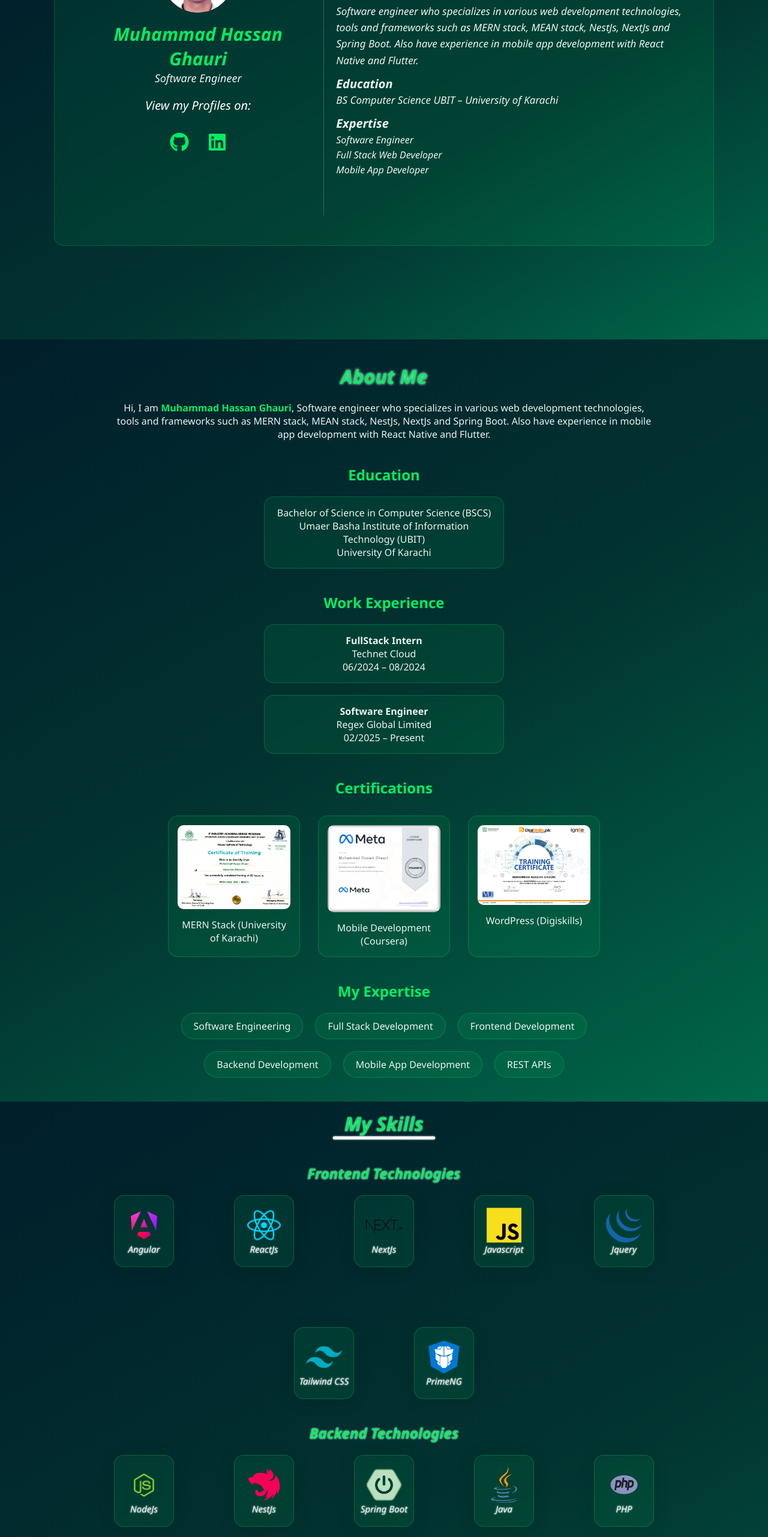
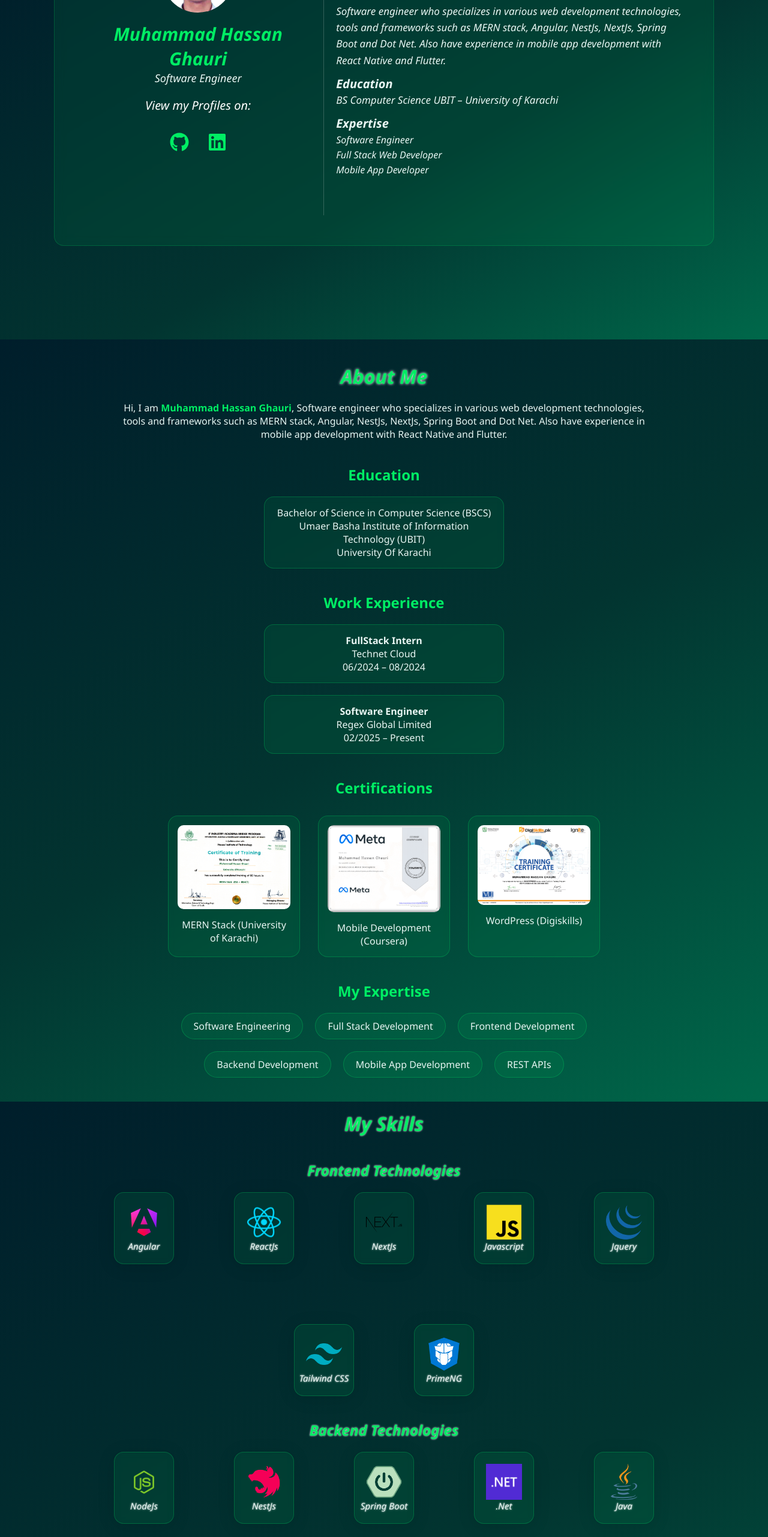
Before and after one commit to HassanGhauri/Porfolio-Website-with-ReactJs, a React (Vite) app: page / in a window 1280 px wide. Shown: the part 234-2797 px from the top of the page at 60% size. Built offline with nearby package versions, Linux system fonts and the light colour scheme.

Commit message:
some skills and styling adjustments

```diff
--- a/src/Components/About/About.jsx
+++ b/src/Components/About/About.jsx
@@ -31,7 +31,7 @@ const About = () => {
         <p className="about-intro">
           Hi, I am <span>Muhammad Hassan Ghauri</span>, Software engineer who
           specializes in various web development technologies, tools and
-          frameworks such as MERN stack, MEAN stack, NestJs, NextJs and Spring Boot. Also
+          frameworks such as MERN stack, Angular, NestJs, NextJs, Spring Boot and Dot Net. Also
           have experience in mobile app development with React Native and
           Flutter.
         </p>
--- a/src/Components/Footer/Footer.jsx
+++ b/src/Components/Footer/Footer.jsx
@@ -16,7 +16,6 @@ const Footer = () => {
   return (
     <div ref={Contactref} className="footer" id="contact">
       <h1>Contact</h1>
-      <hr />
 
       <div className="footer-container">
 
--- a/src/Components/Hero/Hero.jsx
+++ b/src/Components/Hero/Hero.jsx
@@ -89,8 +89,8 @@ const Hero = () => {
 
             <p>
               Software engineer who specializes in various web development
-              technologies, tools and frameworks such as MERN stack, MEAN stack,
-              NestJs, NextJs and Spring Boot. Also have experience in mobile app development
+              technologies, tools and frameworks such as MERN stack, Angular,
+              NestJs, NextJs, Spring Boot and Dot Net. Also have experience in mobile app development
               with React Native and Flutter.
             </p>
 
--- a/src/Components/Projectsview/Projectsview.css
+++ b/src/Components/Projectsview/Projectsview.css
@@ -19,6 +19,7 @@
     align-items: center;
     color: #E8F6F3;
     text-align: center;
+    margin-bottom: 20px;
 }
 
 .project-intro a {
@@ -26,19 +27,10 @@
     color: #00ED64;
 }
 
-.project-intro hr {
-    width: 150px;
-    height: 4px;
-    border: none;
-    background-color: white;
-    box-shadow: 0px 0px 3px white;
-    border-radius: 5px;
-    margin-bottom: 20px;
-}
-
 .project-intro h1 {
     text-shadow: 0px 0px 3px white;
     color: #00ED64;
+    margin-bottom: 5px;
 }
 
 /* PROJECT GRID */
--- a/src/Components/Projectsview/Projectsview.jsx
+++ b/src/Components/Projectsview/Projectsview.jsx
@@ -22,7 +22,6 @@ const Projectsview = () => {
     <div ref={Projectref} className="projects" id="projects">
       <div className="project-intro">
         <h1>My projects</h1>
-        <hr />
         <p>
           My Github Link:{" "}
           <a href="https://github.com/HassanGhauri">
@@ -129,7 +128,7 @@ const Projectsview = () => {
           <p>User Management System With Angular&SpringBoot</p>
           <p>
             Github Link:{" "}
-            <a href="https://github.com/HassanGhauri/React-Weather-App">
+            <a href="https://github.com/HassanGhauri/UserManagementSystem-Angular-Frontend">
               User Management System
             </a>
           </p>
--- a/src/Components/Skills/Skills.jsx
+++ b/src/Components/Skills/Skills.jsx
@@ -21,6 +21,8 @@ import img17 from "../../assets/reactJs.png";
 import img18 from "../../assets/tailwind-css.png";
 import img19 from "../../assets/spring-boot.png";
 import img20 from "../../assets/java.png";
+import img21 from "../../assets/c-sharp-logo.png";
+import img22 from "../../assets/dot-net-icon.png";
 import { PortfolioContext } from "../../Context/PortfolioContext";
 
 const Skills = () => {
@@ -29,7 +31,6 @@ const Skills = () => {
   return (
     <div ref={Skillsref} className="skills" id="skill">
       <h1>My Skills</h1>
-      <hr />
 
       {/* Frontend */}
       <h2 className="skills-category">Frontend Technologies</h2>
@@ -89,8 +90,18 @@ const Skills = () => {
         </div>
 
         <div className="skills-detail">
+          <img src={img22} alt="" />
+          <p>.Net</p>
+        </div>
+
+        <div className="skills-detail">
           <img src={img20} alt="" />
           <p>Java</p>
+        </div>
+
+        <div className="skills-detail">
+          <img src={img21} alt="" />
+          <p>C#</p>
         </div>
 
         <div className="skills-detail">
```
Also changed, not shown: src/assets/c-sharp-logo.png (added), src/assets/dot-net-icon.png (added).
